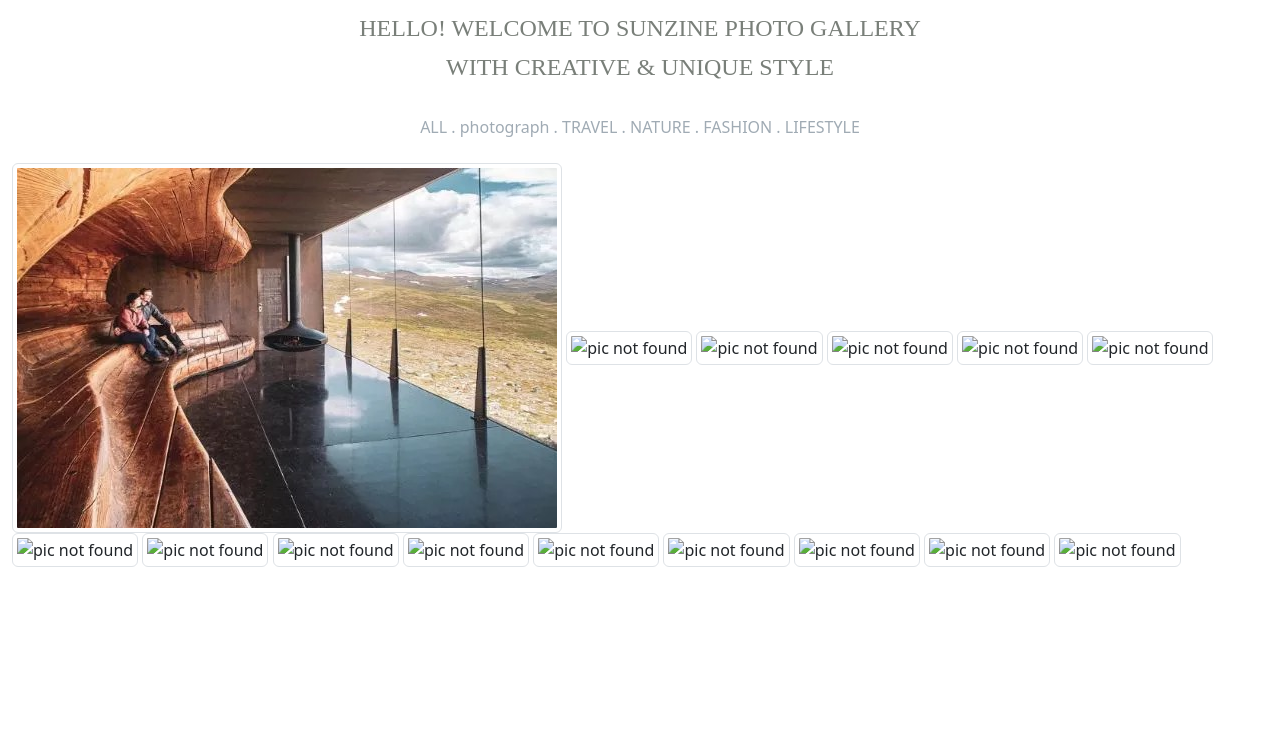
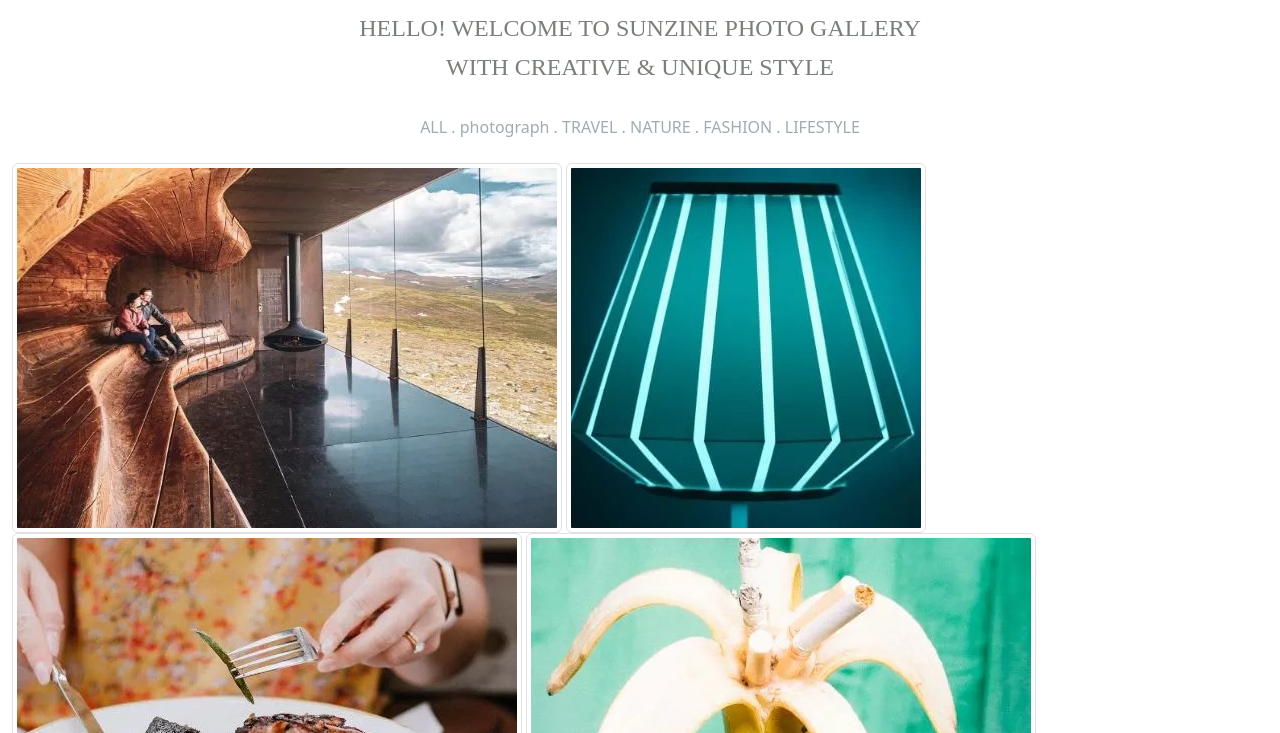
Before and after one commit to bilalqamar-15/assignment-08, a plain HTML site: page index.html in a window 1280 px wide. Shown: the part 67-800 px from the top of the page. Drawn offline with nearby package versions, Linux system fonts and the light colour scheme; the site is published under a folder, as on GitHub Pages, so addresses that start at the root find nothing; some icons are missing; a web font is replaced by a local one.

Commit message:
Update index.html

```diff
--- a/index.html
+++ b/index.html
@@ -41,20 +41,20 @@
 
            <div class="picg">
             <img src="./images/wood.jpeg" class="img-thumbnail" alt="pic not found">
-            <img src="/images/lamp.jpeg" class="img-thumbnail" alt="pic not found">
-            <img src="/images/cook.jpeg" class="img-thumbnail" alt="pic not found">
-            <img src="/images/banana.jpeg" class="img-thumbnail" alt="pic not found">
-            <img src="/images/bike.jpeg" class="img-thumbnail" alt="pic not found">
-            <img src="/images/beach.jpeg" class="img-thumbnail" alt="pic not found">
-            <img src="/images/boy.jpeg" class="img-thumbnail" alt="pic not found">
-            <img src="/images/hands.jpeg" class="img-thumbnail" alt="pic not found">
-            <img src="/images/reel.jpeg" class="img-thumbnail" alt="pic not found">
-            <img src="/images/window.jpeg" class="img-thumbnail" alt="pic not found">
-            <img src="/images/car .jpeg" class="img-thumbnail" alt="pic not found">
-            <img src="/images/beans.jpeg " class="img-thumbnail" alt="pic not found">
-            <img  src="/images/harley.jpeg " class="img-thumbnail" alt="pic not found">
-            <img  src="/images/hands2.jpeg " class="img-thumbnail" alt="pic not found">
-            <img  src="/images/cook.jpeg " class="img-thumbnail" alt="pic not found">
+            <img src="./images/lamp.jpeg" class="img-thumbnail" alt="pic not found">
+            <img src="./images/cook.jpeg" class="img-thumbnail" alt="pic not found">
+            <img src="./images/banana.jpeg" class="img-thumbnail" alt="pic not found">
+            <img src="./images/bike.jpeg" class="img-thumbnail" alt="pic not found">
+            <img src="./images/beach.jpeg" class="img-thumbnail" alt="pic not found">
+            <img src="./images/boy.jpeg" class="img-thumbnail" alt="pic not found">
+            <img src="./images/hands.jpeg" class="img-thumbnail" alt="pic not found">
+            <img src="./images/reel.jpeg" class="img-thumbnail" alt="pic not found">
+            <img src="./images/window.jpeg" class="img-thumbnail" alt="pic not found">
+            <img src="./images/car .jpeg" class="img-thumbnail" alt="pic not found">
+            <img src="./images/beans.jpeg " class="img-thumbnail" alt="pic not found">
+            <img  src="./images/harley.jpeg " class="img-thumbnail" alt="pic not found">
+            <img  src="./images/hands2.jpeg " class="img-thumbnail" alt="pic not found">
+            <img  src="./images/cook.jpeg " class="img-thumbnail" alt="pic not found">
         </div>
 
 
```
